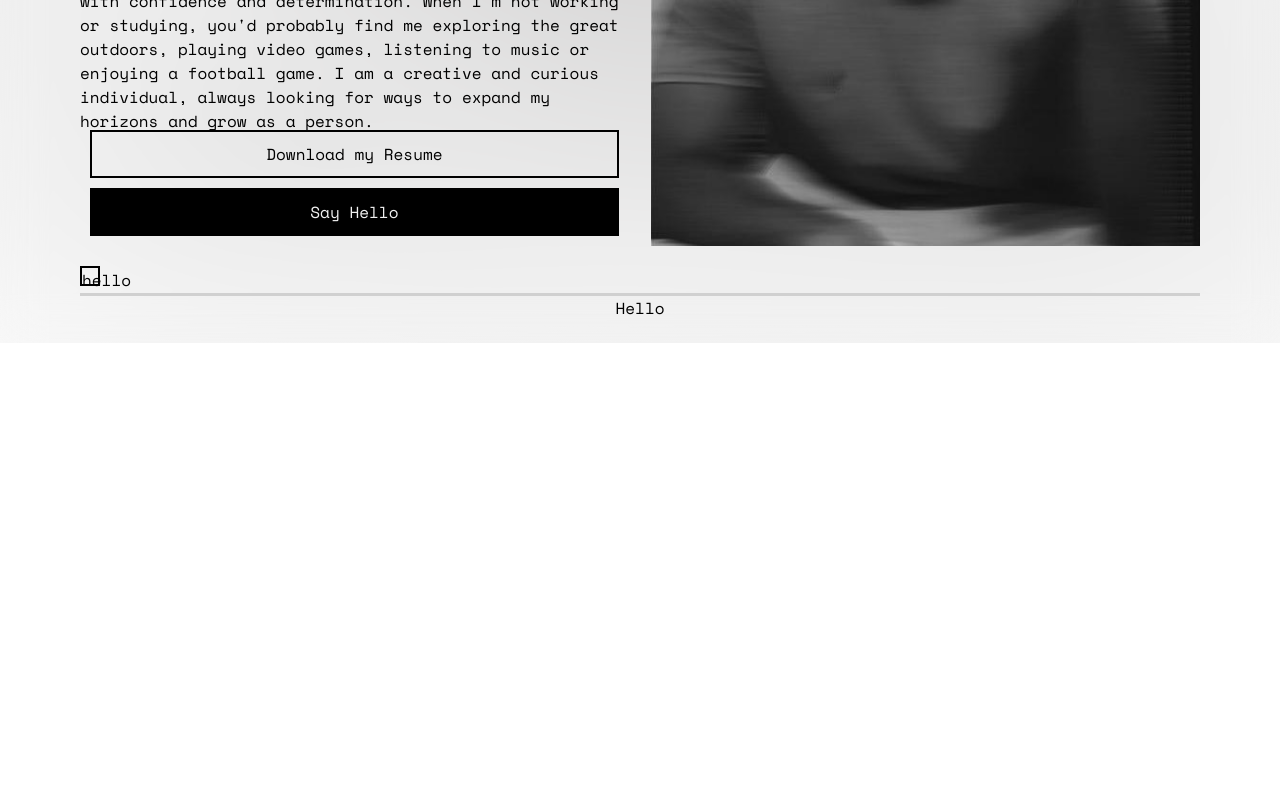
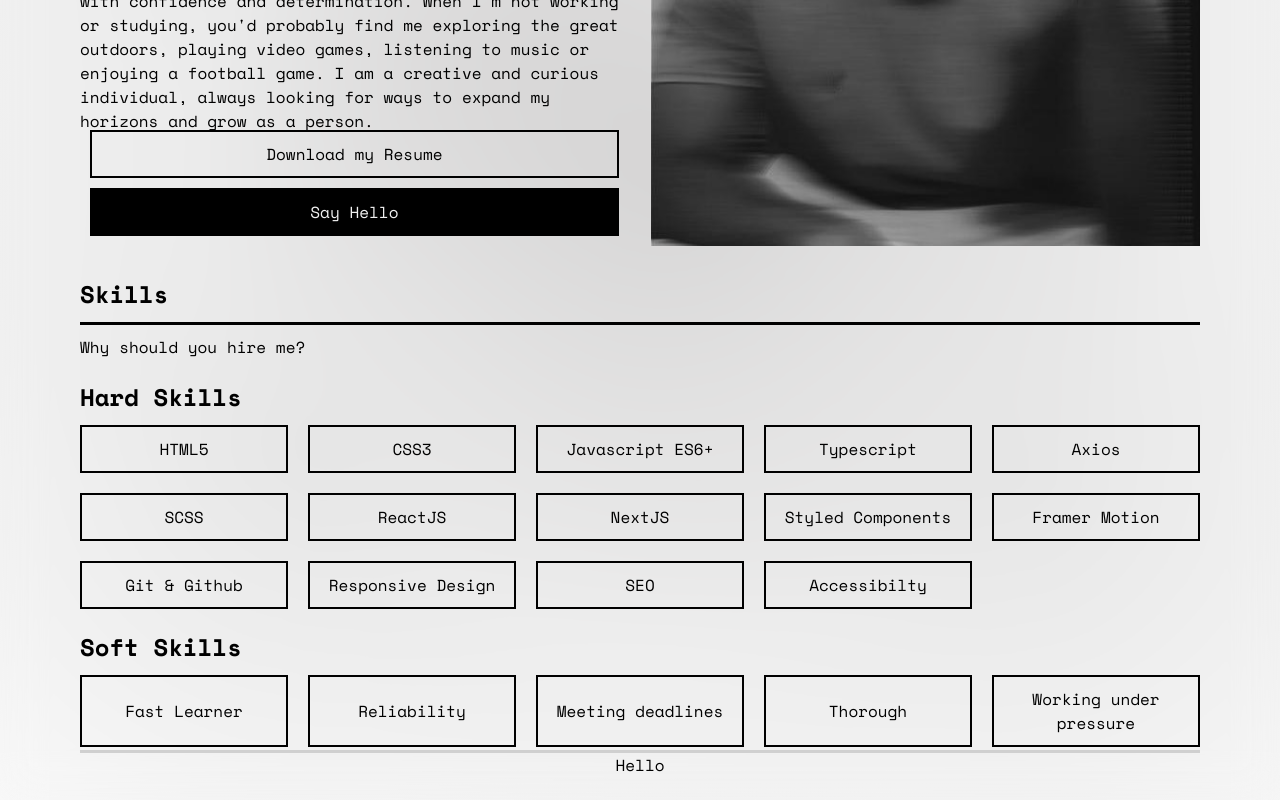
Before and after one commit to vanyadioha/portfolio-v1, a Next.js app: page / in a window 1280 px wide. Shown: the part 457-1257 px from the top of the page. Before the commit the page ends 800 px from the top, so only its background shows below. Built offline with nearby package versions, Linux system fonts and the light colour scheme.

Commit message:
Feat/Style: Basic Markup and styling for skills component done

```diff
--- a/src/components/index/skills/Skills.jsx
+++ b/src/components/index/skills/Skills.jsx
@@ -2,9 +2,32 @@ import React from 'react'
 import StyledSkills from './Skills.styled'
 
 export const Skills = () => {
+    const hardSkills = ['HTML5', 'CSS3', 'Javascript ES6+', 'Typescript', 'Axios', 'SCSS', 'ReactJS', 'NextJS', 'Styled Components', 'Framer Motion', 'Git & Github', 'Responsive Design', 'SEO', 'Accessibilty'];
+    const softSkills = ['Fast Learner', 'Reliability', 'Meeting deadlines', 'Thorough', 'Working under pressure',];
     return (
         <StyledSkills>
-            hello
+            <h1>Skills</h1>
+            <p>Why should you hire me?</p>
+            <div>
+                <h2>Hard Skills</h2>
+                <ul>
+                    {hardSkills.map((i, j) => {
+                        return (
+                            <li key={`HS${j}`}>{i}</li>
+                        )
+                    })}
+                </ul>
+            </div>
+            <div>
+                <h2>Soft Skills</h2>
+                <ul>
+                    {softSkills.map((i, j) => {
+                        return (
+                            <li key={`SS${j}`}>{i}</li>
+                        )
+                    })}
+                </ul>
+            </div>
         </StyledSkills>
     )
 }
--- a/src/components/index/skills/Skills.styled.js
+++ b/src/components/index/skills/Skills.styled.js
@@ -1,8 +1,30 @@
 import styled from "styled-components";
 
 const StyledSkills = styled.section`
-  width: 2rem;
-  height: 2rem;
-  border: 2px solid;
+  h1 {
+    width: 100%;
+    padding: 1rem 0;
+    border-bottom: 0.3rem solid;
+    margin-bottom: 1rem;
+  }
+  div {
+    margin-top: 2rem;
+    h2 {
+      margin-bottom: 1rem;
+    }
+    ul {
+      display: grid;
+      gap: 2rem;
+      grid-template-columns: repeat(auto-fill, minmax(20rem, 1fr));
+      grid-auto-rows: auto;
+      li {
+        border: 0.2rem solid black;
+        display: grid;
+        place-items: center;
+        text-align: center;
+        padding: 1rem;
+      }
+    }
+  }
 `;
 export default StyledSkills;
--- a/src/components/reuseables/Layout.jsx
+++ b/src/components/reuseables/Layout.jsx
@@ -5,7 +5,7 @@ import Nav from './Nav'
 
 const StyledMain = styled.main`
     width: 100vw;
-    height: 100vh;
+    /* height: 100vh; */
     background-color:hsla(0,0%,100%,1);
 background-image:
 radial-gradient(at 76% 24%, hsla(155,0%,90%,1) 0px, transparent 50%),
@@ -15,14 +15,12 @@ radial-gradient(at 54% 51%, hsla(0,2%,67%,1) 0px, transparent 50%),
 radial-gradient(at 24% 25%, hsla(0,0%,90%,1) 0px, transparent 50%);
     > div {
         width: 100%;
-        height: 100%;
         backdrop-filter: blur(2rem);
         overflow: scroll;
         overflow-x: hidden;
         padding: 8.3rem 8rem 5.3rem;
         &::-webkit-scrollbar {
             width: 1.2rem;
-            /* margin-block: ; */
         }
 
  &::-webkit-scrollbar-track {
```
